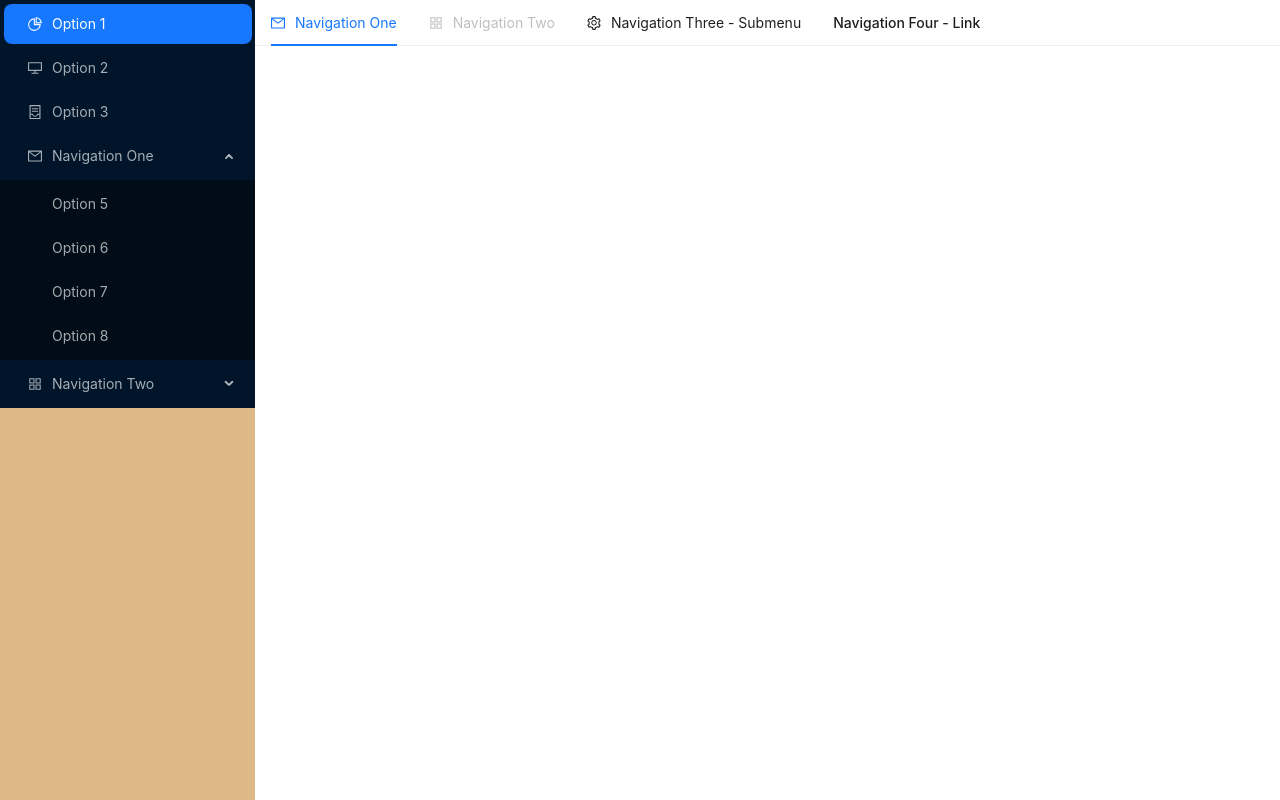
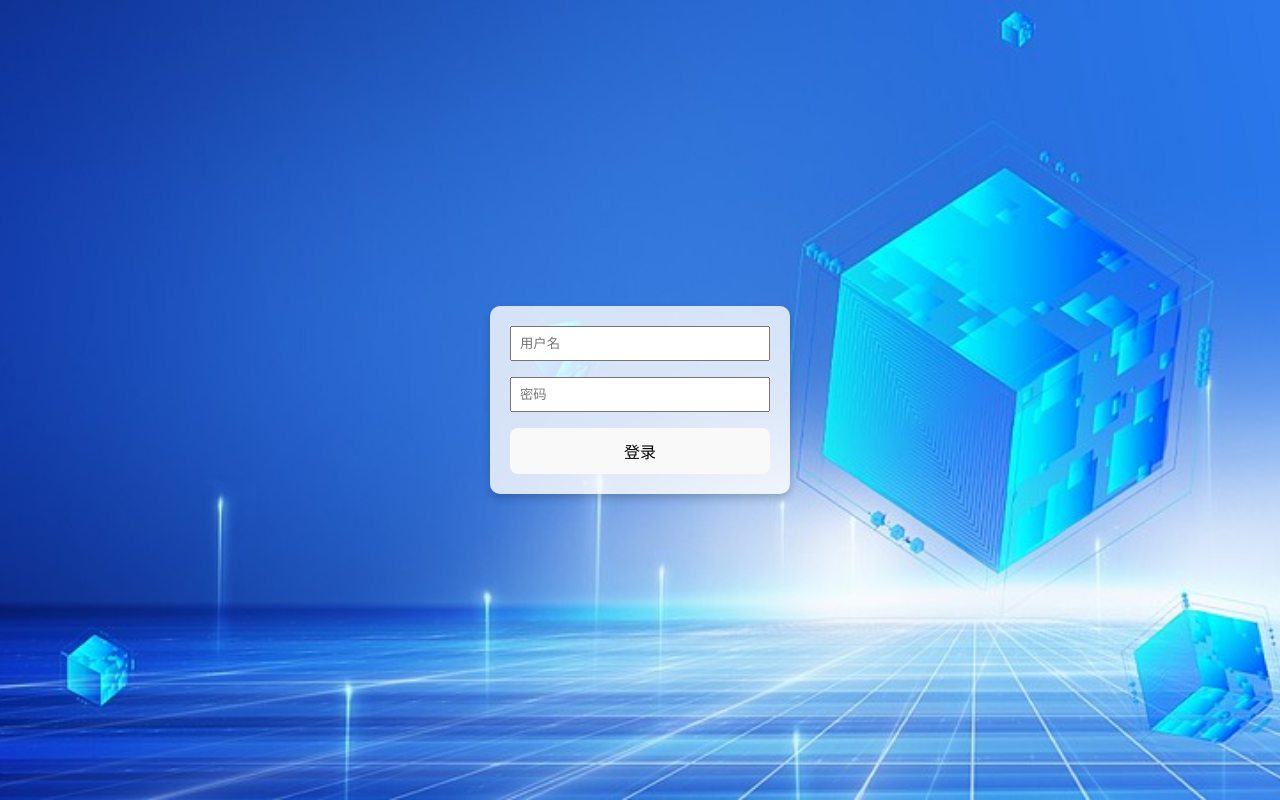
Before and after one commit to wangchun123/vite-react, a React (Vite) app: page / in a window 1280 px wide. Built offline with nearby package versions, Linux system fonts and the light colour scheme.

Commit message:
登陆页面

```diff
--- a/src/compents/LeftLayout/index.jsx
+++ b/src/compents/LeftLayout/index.jsx
@@ -14,8 +14,8 @@ import { Button, Menu } from 'antd';
 
 
 const items = [
-  { key: '1', icon: <PieChartOutlined />, label: 'Option 1' },
-  { key: '2', icon: <DesktopOutlined />, label: 'Option 2' },
+  { key: '1', icon: <PieChartOutlined />, label: 'home' },
+  { key: '2', icon: <DesktopOutlined />, label: '嵌套路由' },
   { key: '3', icon: <ContainerOutlined />, label: 'Option 3' },
   {
     key: 'sub1',
@@ -61,7 +61,7 @@ const App= () => {
       </Button> */}
       <Menu
         defaultSelectedKeys={['1']}
-        defaultOpenKeys={['sub1']}
+        defaultOpenKeys={['sub1','sub2','sub3']}
         mode="inline"
         theme="dark"
         inlineCollapsed={collapsed}
--- /dev/null
+++ b/src/pages/Login/ index.jsx
@@ -0,0 +1,58 @@
+import React, { useState } from "react";
+import { useNavigate } from "react-router-dom";
+
+import "./index.css";
+
+const Login = () => {
+  const [username, setUsername] = useState("");
+  const [password, setPassword] = useState("");
+  const [error, setError] = useState("");
+  const navigate = useNavigate();
+
+  const handleSubmit = (e) => {
+    e.preventDefault();
+    // 简单校验
+    if (!username || !password) {
+      setError("请输入用户名和密码");
+      return;
+    }
+    setError("");
+    // 登录成功后跳转到首页
+    navigate("/home");
+  };
+
+  return (
+    <div className="login-container">
+      <div className="login-form">
+        <form onSubmit={handleSubmit}>
+          <div style={{ marginBottom: 16 }}>
+            <input
+              type="text"
+              placeholder="用户名"
+              value={username}
+              onChange={(e) => setUsername(e.target.value)}
+              style={{ width: "100%", padding: 8, boxSizing: "border-box" }}
+            />
+          </div>
+          <div style={{ marginBottom: 16 }}>
+            <input
+              type="password"
+              placeholder="密码"
+              value={password}
+              onChange={(e) => setPassword(e.target.value)}
+              style={{ width: "100%", padding: 8, boxSizing: "border-box" }}
+            />
+          </div>
+          {error && (
+            <div style={{ color: "red", marginBottom: 12 }}>{error}</div>
+          )}
+          <button type="submit" style={{ width: "100%", padding: 10 }}>
+            登录
+          </button>
+        </form>
+      </div>
+    </div>
+  );
+};
+
+export default Login;
--- /dev/null
+++ b/src/pages/Login/index.css
@@ -0,0 +1,27 @@
+* {
+    margin: 0;
+    padding: 0;
+    box-sizing: border-box;
+}
+
+.login-container{
+
+    background-image: url('../../assets/login.jpg');
+    background-size: cover;
+    background-repeat: no-repeat;
+    background-position: center center;
+    width: 100vw;
+    height: 100vh;
+
+    display: flex;
+    align-items: center;
+    justify-content: center;
+}
+
+.login-form {
+    background-color: rgba(255, 255, 255, 0.8);
+    padding: 20px;
+    border-radius: 10px;
+    box-shadow: 0 4px 8px rgba(0, 0, 0, 0.2);
+    width: 300px;
+}
```
Also changed, not shown: src/router/ index.jsx (+7 -2 lines), src/assets/login.jpg (added).
